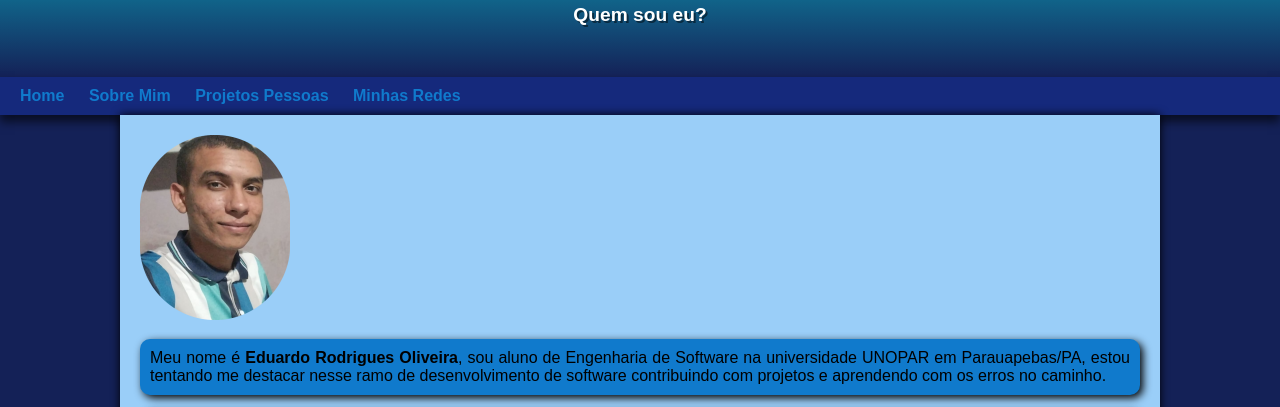
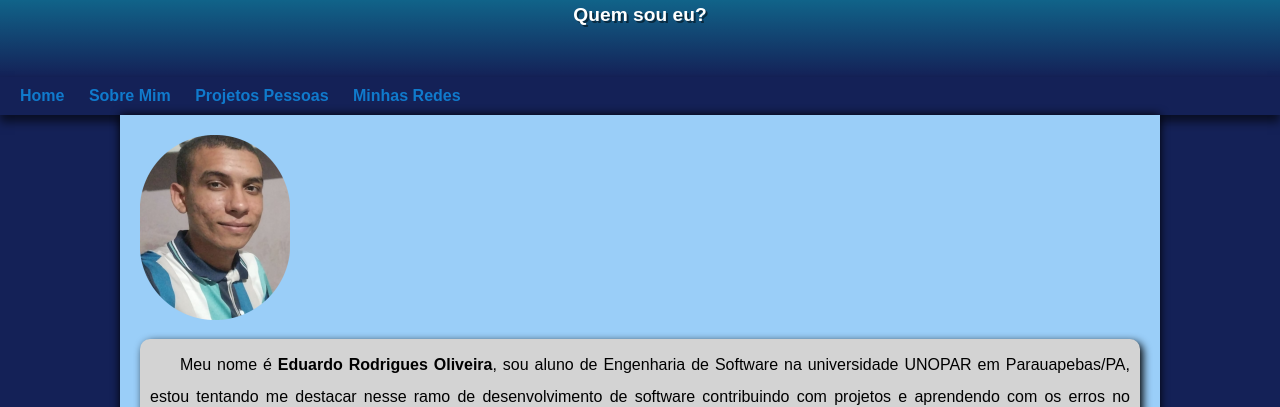
Before and after one commit to Eduado-Rodrigues/Portfolio, a plain HTML site: page index.html in a window 1280 px wide. Shown: the part 103-510 px from the top of the page. Drawn offline with Linux system fonts and the light colour scheme; a web font is replaced by a local one.

Commit message:
Mudanças de cores e formatação de texto

```diff
--- a/style.css
+++ b/style.css
@@ -60,7 +60,7 @@ header > h2 {
 }
 
 nav {
-    background-color: var(--cor2);
+    background-color: lightgray;
     padding: 10px;
 }
 
@@ -69,7 +69,7 @@ nav > a {
 }
 
 nav.menu {
-    background-color: var(--cor4);
+    background-color: var(--cor5);
     box-shadow: 0px 7px 9px rgba(0, 0, 0, 0.589);
 }
 
@@ -91,7 +91,6 @@ nav.menu > a {
 main {
     background-color: var(--cor0);
     padding: 20px;
-
     min-width: 300px;
     max-width: 1000px;
     margin: auto;
@@ -115,10 +114,14 @@ main a:hover {
 }
 
 main p {
-    background-color: var(--cor2);
+    background-color: lightgray;
     padding: 10px;
     border-radius: 10px;
     box-shadow: 3px 3px 8px rgb(0, 0, 0.281);
+    text-indent: 30px;
+    text-align: justify;
+    font-size: 1em;
+    line-height: 2em;
 }
 
 aside {
```
